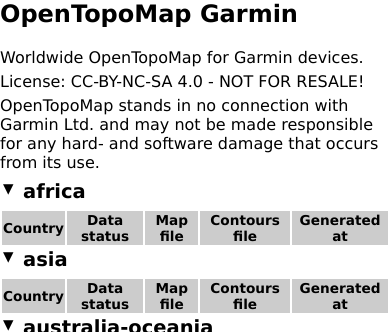
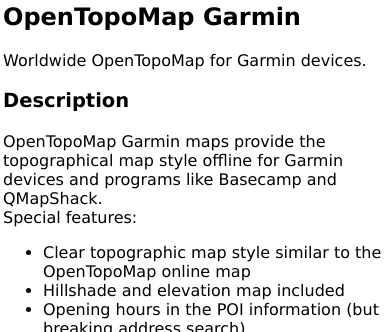
Before and after one commit to der-stefan/OpenTopoMap, a PHP site: page / in a window 390 px wide. Shown: the top 332 px of the page. Run offline with PHP 8.4, Linux system fonts and the light colour scheme; some libraries are stand-ins or nearby versions.

Commit message:
replace Us- and Dach to US- and DACH

```diff
--- a/garmin/www/index.php
+++ b/garmin/www/index.php
@@ -44,7 +44,6 @@ function poly2geojson($pfad) {
 	return json_encode($geojson);
 }
 ?>
-
 <html>
 	<header>
 		<meta name="viewport" content="width=device-width, initial-scale=1.0">
@@ -57,15 +56,32 @@ function poly2geojson($pfad) {
 <h2>OpenTopoMap Garmin</h2>
 <div id="text">
 	<div>Worldwide OpenTopoMap for Garmin devices.</div>
-	<div>License: CC-BY-NC-SA 4.0 - NOT FOR RESALE!</div>
-	<div>OpenTopoMap stands in no connection with Garmin Ltd. and may not be made responsible for any hard- and software damage that occurs from its use.</div>
+	<h3>Description</h3>
+	OpenTopoMap Garmin maps provide the topographical map style offline for Garmin devices and programs like Basecamp and QMapShack.
+	<br/>
+	Special features:
+    <ul>
+    <li>Clear topographic map style similar to the OpenTopoMap online map</li>
+    <li>Hillshade and elevation map included</li>
+    <li>Opening hours in the POI information (but breaking address search)</li>
+    <li>Routing capability</li>
+    <li>Contour lines as optional layer</li>
+    </ul>
+
+	<h3>Screenshots</h3>
+	Coming soon.
+	<h3>License</h3>
+	<div>All maps are under CC-BY-NC-SA 4.0 license (naming, non-commercial, free distribution under same conditions - NOT FOR RESALE)</div>
+	<div>OpenTopoMap stands in no connection with Garmin Ltd. and is not responsible for any hard- and software damage that may occur from its use. The user is responsible for compliance with all laws in the countries of use.</div>
+	<h3>Download</h3>
 </div>
 <div class="table-wrapper">
 <table>
 <?php
+
 foreach($continents as $continent) {
 	// all continents as active for javascript disabled standard view
-	echo "<tr class='continent active_continent' id='".str_replace('-','_',$continent)."' continent='".str_replace('-','_',$continent)."' onclick='toggle_continent(\"".str_replace('-','_',$continent)."\")'><td colspan=5><h3>".$continent."</h3></td></tr>\n";
+	echo "<tr class='continent active_continent' id='".str_replace('-','_',$continent)."' continent='".str_replace('-','_',$continent)."' onclick='toggle_continent(\"".str_replace('-','_',$continent)."\")'><td colspan=5><h3>".ucwords($continent,' -')."</h3></td></tr>\n";
 	echo "<tr class='header'><th>Country</th><th>Data status</th><th>Map file</th><th>Contours file</th><th>Generated at</th></tr>\n";
 
 	$files = glob($continent."/*.{poly}", GLOB_BRACE);
@@ -73,7 +89,7 @@ foreach($continents as $continent) {
 		$country = basename($file,".poly");
 		$img = $continent."/".$country."/otm-".$country.".img";
 		$contours = $continent."/".$country."/otm-".$country."-contours.img";
-		echo "<tr class='country' id='".str_replace('-','_',$country)."' continent='".str_replace('-','_',$continent)."' onclick='update_layer(\"".str_replace('-','_',$country)."\")'><td>".$country."</td><td>".date("Y-m-d",filemtime($img))."</td><td><a href=\"".$img."\">map</a> (".human_filesize(filesize($img)).")</td><td><a href=\"".$contours."\">contours</a> (".human_filesize(filesize($contours)).")</td><td>".date("Y-m-d H:i:s",filectime($img))."</td></tr>\n";
+		echo "<tr class='country' id='".str_replace('-','_',$country)."' continent='".str_replace('-','_',$continent)."' onclick='update_layer(\"".str_replace('-','_',$country)."\")'><td>". preg_replace_callback('/((Us\-)|(Dach))/', function ($word) {return strtoupper($word[1]);}, ucwords($country,' -') )."</td><td>".date("Y-m-d",filemtime($img))."</td><td><a href=\"".$img."\">map</a> (".human_filesize(filesize($img)).")</td><td><a href=\"".$contours."\">contours</a> (".human_filesize(filesize($contours)).")</td><td>".date("Y-m-d H:i:s",filectime($img))."</td></tr>\n";
 	}
 }
 ?>
@@ -91,6 +107,15 @@ foreach($continents as $continent) {
 	}
 	?>
 
+	// show map only with enabled javascript on mobile devices.
+	if(window.innerWidth < 768) {
+		document.getElementById("map").style.display = 'block';
+		document.getElementById("extraspace").style.margin = '35vh';
+	}
+
+	// collapse all continents for interactive list
+	collapse_continent();
+
 	// load map
 	var map = L.map('map',{zoomControl: false}).setView([50, 11], 7);
 	map.attributionControl.setPrefix();
@@ -103,16 +128,7 @@ foreach($continents as $continent) {
 
 	add_layer("obj_continents");
 
-	// show map only with enabled javascript on mobile devices.
-	if(window.innerWidth < 768) {
-		document.getElementById("map").style.display = 'block';
-		document.getElementById("extraspace").style.margin = '35vh';
-	}
-
-	// collapse all continents for interactive list
-	collapse_continent();
-
-	var active_continent, active_row, boundary;;
+	var active_continent, active_row, boundary;
 
 	// parse hash of permalinks
 	if((name = location.hash.split('#')[1]) != undefined) {
@@ -132,7 +148,6 @@ foreach($continents as $continent) {
 		for(var i=0; i<rows.length; i++) {
 			rows[i].style.display = 'none';
 		}
-
 	}
 
 	// toggle continent
--- a/garmin/www/style.css
+++ b/garmin/www/style.css
@@ -3,7 +3,7 @@ html {
 }
 
 body {
-	margin: 0px;
+	margin: 3px;
 	font-family: Verdana, Arial;
 }
 
@@ -30,7 +30,7 @@ body {
 		margin-top: auto;
 		position: fixed;
 		bottom: 0px;
-		background: white;
+		background: #EEE;
 		margin: 0px;
 		padding: 0px;
 		width: 100%;
```
